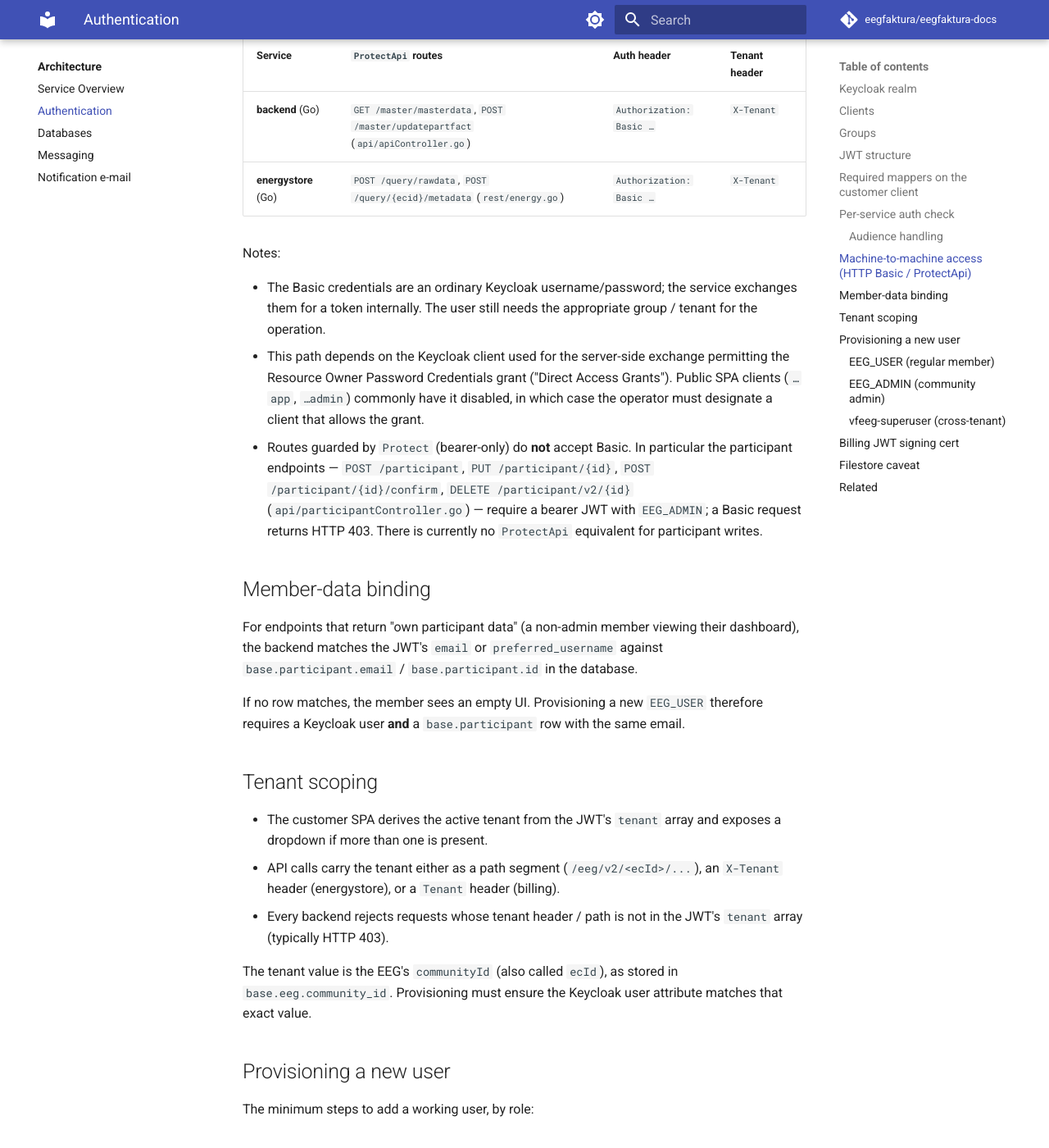
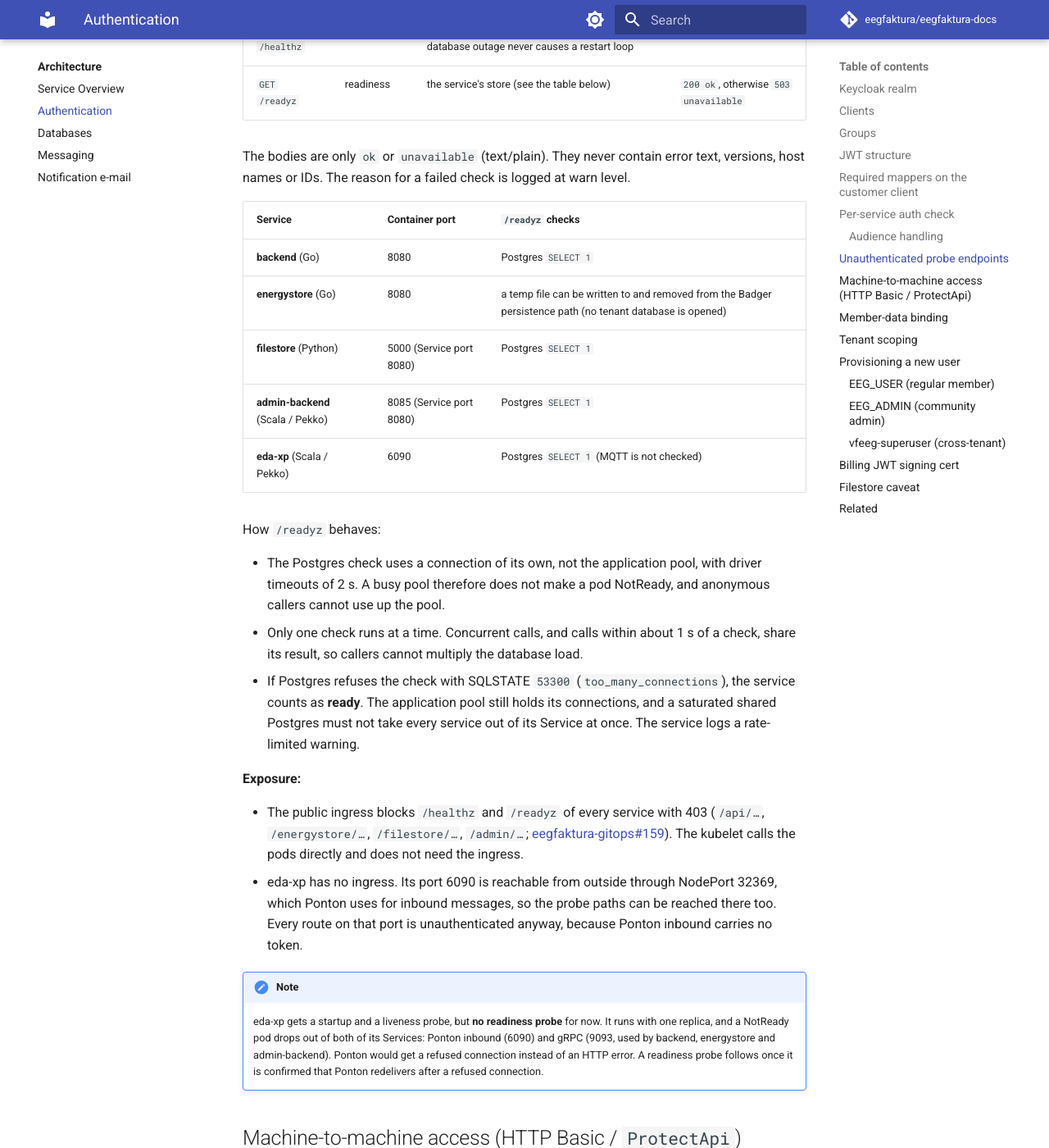
Before and after one commit to eegfaktura/eegfaktura-docs, an MkDocs documentation site: the page built from docs/architecture/auth.md, in a window 1280 px wide and 1400 px high, scrolled down 4012 px. Shown: the whole window at 82% size. Built offline with MkDocs 1.6.1 and Material for MkDocs 9.7.7, drawn with Linux system fonts in a browser that asks for light colours; comment, search, counter and statistics services are not loaded; some of the changed text lies outside the part shown.

Commit message:
docs(auth): unauthenticated probe endpoints /healthz and /readyz
The documented exception to "every endpoint needs a bearer token":
liveness and readiness per service with port and what /readyz checks,
SQLSTATE 53300 counts as ready, bodies only ok/unavailable, blocked at
the public ingress, eda-xp reachable on NodePort 32369 and without a
readiness probe for now. backend.md no longer says there is no health
endpoint.

Co-Authored-By: Claude Opus 5.5 <noreply@anthropic.com>

```diff
--- a/docs/architecture/auth.md
+++ b/docs/architecture/auth.md
@@ -89,6 +89,39 @@ Practical consequence:
 
 In practice, separate users for customer-side and admin-side concerns keep the audience requirements clean.
 
+## Unauthenticated probe endpoints
+
+Every endpoint requires a valid bearer token, with one documented exception: the Kubernetes probe endpoints. Each service serves them on its main HTTP port, outside the auth middleware and tenant checks.
+
+| Path | Purpose | Checks | Answer |
+|------|---------|--------|--------|
+| `GET /healthz` | liveness | nothing (no database, MQTT or Keycloak), so a database outage never causes a restart loop | `200 ok` |
+| `GET /readyz` | readiness | the service's store (see the table below) | `200 ok`, otherwise `503 unavailable` |
+
+The bodies are only `ok` or `unavailable` (text/plain). They never contain error text, versions, host names or IDs. The reason for a failed check is logged at warn level.
+
+| Service | Container port | `/readyz` checks |
+|---------|----------------|------------------|
+| **backend** (Go) | 8080 | Postgres `SELECT 1` |
+| **energystore** (Go) | 8080 | a temp file can be written to and removed from the Badger persistence path (no tenant database is opened) |
+| **filestore** (Python) | 5000 (Service port 8080) | Postgres `SELECT 1` |
+| **admin-backend** (Scala / Pekko) | 8085 (Service port 8080) | Postgres `SELECT 1` |
+| **eda-xp** (Scala / Pekko) | 6090 | Postgres `SELECT 1` (MQTT is not checked) |
+
+How `/readyz` behaves:
+
+- The Postgres check uses a connection of its own, not the application pool, with driver timeouts of 2 s. A busy pool therefore does not make a pod NotReady, and anonymous callers cannot use up the pool.
+- Only one check runs at a time. Concurrent calls, and calls within about 1 s of a check, share its result, so callers cannot multiply the database load.
+- If Postgres refuses the check with SQLSTATE `53300` (`too_many_connections`), the service counts as **ready**. The application pool still holds its connections, and a saturated shared Postgres must not take every service out of its Service at once. The service logs a rate-limited warning.
+
+**Exposure:**
+
+- The public ingress blocks `/healthz` and `/readyz` of every service with 403 (`/api/…`, `/energystore/…`, `/filestore/…`, `/admin/…`; [eegfaktura-gitops#159](https://github.com/vfeeg-development/eegfaktura-gitops/pull/159)). The kubelet calls the pods directly and does not need the ingress.
+- eda-xp has no ingress. Its port 6090 is reachable from outside through NodePort 32369, which Ponton uses for inbound messages, so the probe paths can be reached there too. Every route on that port is unauthenticated anyway, because Ponton inbound carries no token.
+
+!!! note
+    eda-xp gets a startup and a liveness probe, but **no readiness probe** for now. It runs with one replica, and a NotReady pod drops out of both of its Services: Ponton inbound (6090) and gRPC (9093, used by backend, energystore and admin-backend). Ponton would get a refused connection instead of an HTTP error. A readiness probe follows once it is confirmed that Ponton redelivers after a refused connection.
+
 ## Machine-to-machine access (HTTP Basic / `ProtectApi`)
 
 Alongside the RS256 bearer path above, two Go services expose a second middleware, `ProtectApi`, for non-interactive / server-to-server callers. Instead of validating a bearer JWT, `ProtectApi` reads an `Authorization: Basic base64(username:password)` header and performs the password exchange against Keycloak server-side (`AuthenticateUserWithPassword`, OIDC `grant_type=password`). It then applies the same tenant check on the resulting claims, so the caller never handles a JWT directly.
```
Also changed, not shown: docs/services/backend.md (+1 -1 lines).
